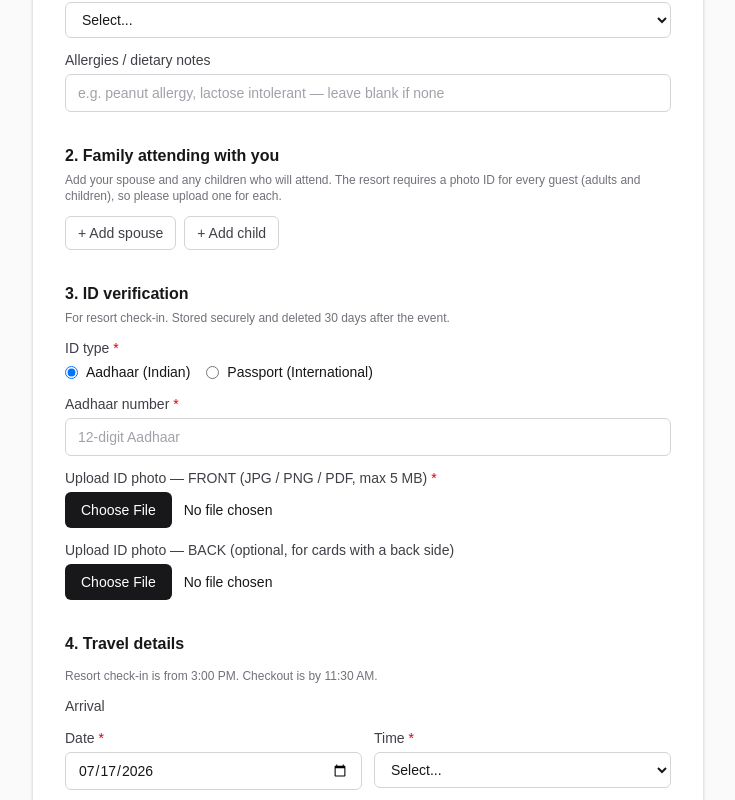
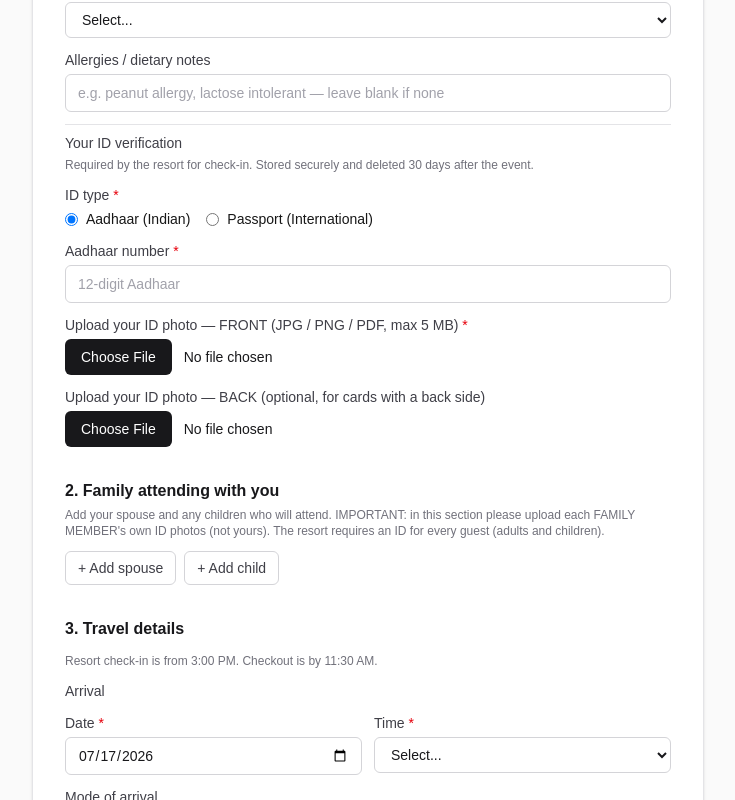
Before and after one commit to wildtint/aloha-reunion, a Next.js app: page /register in a window 1280 px wide. Shown: the part 580-1380 px from the top of the page, without its empty margins (272-1007 px from the left). Built offline with nearby package versions, Linux system fonts and the light colour scheme.

Commit message:
Move ID verification into Section 1; label member ID uploads as Spouses/Childs to prevent confusion

```diff
--- a/app/_components/RegistrationForm.tsx
+++ b/app/_components/RegistrationForm.tsx
@@ -304,14 +304,152 @@ export default function RegistrationForm({
                   className={inputCls}
                 />
               </Field>
+
+              <div className="pt-2 border-t border-zinc-200 space-y-3">
+                <p className="text-sm font-medium text-zinc-700">
+                  Your ID verification
+                </p>
+                <p className="text-xs text-zinc-500 -mt-2">
+                  Required by the resort for check-in. Stored securely and deleted
+                  30 days after the event.
+                </p>
+
+                <Field label="ID type" required>
+                  <div className="flex gap-4 mt-1">
+                    <label className="flex items-center gap-2 text-sm">
+                      <input
+                        type="radio"
+                        name="id_type"
+                        value="aadhaar"
+                        checked={idType === "aadhaar"}
+                        onChange={() => setIdType("aadhaar")}
+                        required
+                      />
+                      Aadhaar (Indian)
+                    </label>
+                    <label className="flex items-center gap-2 text-sm">
+                      <input
+                        type="radio"
+                        name="id_type"
+                        value="passport"
+                        checked={idType === "passport"}
+                        onChange={() => setIdType("passport")}
+                      />
+                      Passport (International)
+                    </label>
+                  </div>
+                </Field>
+
+                {idType === "aadhaar" ? (
+                  <Field label="Aadhaar number" required>
+                    <input
+                      name="id_number"
+                      required
+                      pattern="[0-9\s]{12,14}"
+                      placeholder="12-digit Aadhaar"
+                      defaultValue={initial?.id_type === "aadhaar" ? initial?.id_number : ""}
+                      className={inputCls}
+                    />
+                  </Field>
+                ) : (
+                  <>
+                    <Field label="Passport number" required>
+                      <input
+                        name="id_number"
+                        required
+                        defaultValue={initial?.id_type === "passport" ? initial?.id_number : ""}
+                        className={inputCls}
+                      />
+                    </Field>
+                    <p className="text-xs text-zinc-500 -mt-1">
+                      Passport country: <strong>{residenceCountry || "—"}</strong>{" "}
+                      (taken from your country of residence above).
+                    </p>
+                  </>
+                )}
+
+                <Field
+                  label={
+                    mode === "edit" && initial?.has_existing_id_document
+                      ? "Replace your ID photo — FRONT (optional)"
+                      : "Upload your ID photo — FRONT (JPG / PNG / PDF, max 5 MB)"
+                  }
+                  required={mode === "create"}
+                >
+                  <input
+                    name="id_document"
+                    type="file"
+                    accept="image/jpeg,image/png,image/webp,application/pdf"
+                    required={mode === "create"}
+                    className="block w-full text-sm text-zinc-600 file:mr-3 file:py-2 file:px-4 file:rounded-md file:border-0 file:bg-zinc-900 file:text-white hover:file:bg-zinc-700"
+                  />
+                  {mode === "edit" && initial?.has_existing_id_document && (
+                    <p className="text-xs text-zinc-500 mt-1">
+                      Front already on file. Uploading a new file will replace it.
+                    </p>
+                  )}
+                </Field>
+
+                <Field
+                  label={
+                    mode === "edit" && initial?.has_existing_id_document_back
+                      ? "Replace your ID photo — BACK (optional)"
+                      : "Upload your ID photo — BACK (optional, for cards with a back side)"
+                  }
+                >
+                  <input
+                    name="id_document_back"
+                    type="file"
+                    accept="image/jpeg,image/png,image/webp,application/pdf"
+                    className="block w-full text-sm text-zinc-600 file:mr-3 file:py-2 file:px-4 file:rounded-md file:border-0 file:bg-zinc-900 file:text-white hover:file:bg-zinc-700"
+                  />
+                  {mode === "edit" && initial?.has_existing_id_document_back && (
+                    <p className="text-xs text-zinc-500 mt-1">
+                      Back already on file. Uploading a new file will replace it.
+                    </p>
+                  )}
+                </Field>
+
+                {isInternational && (
+                  <>
+                    <div className="bg-amber-50 border border-amber-200 text-amber-900 text-sm rounded-md p-3">
+                      <strong>For international guests:</strong> the resort also
+                      requires a clear photo of your <strong>VISA page</strong>{" "}
+                      for check-in. Please upload it below.
+                    </div>
+                    <Field
+                      label={
+                        mode === "edit" && initial?.has_existing_visa_document
+                          ? "Replace your VISA page photo (optional)"
+                          : "Upload your VISA page photo (required)"
+                      }
+                      required={mode === "create"}
+                    >
+                      <input
+                        name="visa_document"
+                        type="file"
+                        accept="image/jpeg,image/png,image/webp,application/pdf"
+                        required={mode === "create"}
+                        className="block w-full text-sm text-zinc-600 file:mr-3 file:py-2 file:px-4 file:rounded-md file:border-0 file:bg-zinc-900 file:text-white hover:file:bg-zinc-700"
+                      />
+                      {mode === "edit" && initial?.has_existing_visa_document && (
+                        <p className="text-xs text-zinc-500 mt-1">
+                          A VISA document is already on file. Uploading a new
+                          file will replace it.
+                        </p>
+                      )}
+                    </Field>
+                  </>
+                )}
+              </div>
             </Section>
 
             <Section
               title="2. Family attending with you"
               subtitle={
                 isInternational
-                  ? "Add your spouse and any children who will attend. The resort requires a photo ID for every guest (adults and children). As your country of residence is outside India, please also upload each guest's VISA page."
-                  : "Add your spouse and any children who will attend. The resort requires a photo ID for every guest (adults and children), so please upload one for each."
+                  ? "Add your spouse and any children who will attend. IMPORTANT: in this section please upload each FAMILY MEMBER's own ID photos (not yours). The resort requires an ID for every guest (adults and children). As your country of residence is outside India, please also upload each guest's VISA page."
+                  : "Add your spouse and any children who will attend. IMPORTANT: in this section please upload each FAMILY MEMBER's own ID photos (not yours). The resort requires an ID for every guest (adults and children)."
               }
             >
               {members.map((m, idx) => (
@@ -400,144 +538,7 @@ export default function RegistrationForm({
               </div>
             </Section>
 
-            <Section
-              title="3. ID verification"
-              subtitle={
-                mode === "edit"
-                  ? "Update your ID photo only if you want to replace it. Leave the file field empty to keep the one already on file."
-                  : "For resort check-in. Stored securely and deleted 30 days after the event."
-              }
-            >
-              <Field label="ID type" required>
-                <div className="flex gap-4 mt-1">
-                  <label className="flex items-center gap-2 text-sm">
-                    <input
-                      type="radio"
-                      name="id_type"
-                      value="aadhaar"
-                      checked={idType === "aadhaar"}
-                      onChange={() => setIdType("aadhaar")}
-                      required
-                    />
-                    Aadhaar (Indian)
-                  </label>
-                  <label className="flex items-center gap-2 text-sm">
-                    <input
-                      type="radio"
-                      name="id_type"
-                      value="passport"
-                      checked={idType === "passport"}
-                      onChange={() => setIdType("passport")}
-                    />
-                    Passport (International)
-                  </label>
-                </div>
-              </Field>
-
-              {idType === "aadhaar" ? (
-                <Field label="Aadhaar number" required>
-                  <input
-                    name="id_number"
-                    required
-                    pattern="[0-9\s]{12,14}"
-                    placeholder="12-digit Aadhaar"
-                    defaultValue={initial?.id_type === "aadhaar" ? initial?.id_number : ""}
-                    className={inputCls}
-                  />
-                </Field>
-              ) : (
-                <>
-                  <Field label="Passport number" required>
-                    <input
-                      name="id_number"
-                      required
-                      defaultValue={initial?.id_type === "passport" ? initial?.id_number : ""}
-                      className={inputCls}
-                    />
-                  </Field>
-                  <p className="text-xs text-zinc-500 -mt-1">
-                    Passport country: <strong>{residenceCountry || "—"}</strong> (taken
-                    from your country of residence above).
-                  </p>
-                </>
-              )}
-
-              <Field
-                label={
-                  mode === "edit" && initial?.has_existing_id_document
-                    ? "Replace ID photo — FRONT (optional)"
-                    : "Upload ID photo — FRONT (JPG / PNG / PDF, max 5 MB)"
-                }
-                required={mode === "create"}
-              >
-                <input
-                  name="id_document"
-                  type="file"
-                  accept="image/jpeg,image/png,image/webp,application/pdf"
-                  required={mode === "create"}
-                  className="block w-full text-sm text-zinc-600 file:mr-3 file:py-2 file:px-4 file:rounded-md file:border-0 file:bg-zinc-900 file:text-white hover:file:bg-zinc-700"
-                />
-                {mode === "edit" && initial?.has_existing_id_document && (
-                  <p className="text-xs text-zinc-500 mt-1">
-                    Front already on file. Uploading a new file will replace it.
-                  </p>
-                )}
-              </Field>
-
-              <Field
-                label={
-                  mode === "edit" && initial?.has_existing_id_document_back
-                    ? "Replace ID photo — BACK (optional)"
-                    : "Upload ID photo — BACK (optional, for cards with a back side)"
-                }
-              >
-                <input
-                  name="id_document_back"
-                  type="file"
-                  accept="image/jpeg,image/png,image/webp,application/pdf"
-                  className="block w-full text-sm text-zinc-600 file:mr-3 file:py-2 file:px-4 file:rounded-md file:border-0 file:bg-zinc-900 file:text-white hover:file:bg-zinc-700"
-                />
-                {mode === "edit" && initial?.has_existing_id_document_back && (
-                  <p className="text-xs text-zinc-500 mt-1">
-                    Back already on file. Uploading a new file will replace it.
-                  </p>
-                )}
-              </Field>
-
-              {isInternational && (
-                <>
-                  <div className="bg-amber-50 border border-amber-200 text-amber-900 text-sm rounded-md p-3">
-                    <strong>For international guests:</strong> the resort also
-                    requires a clear photo of your <strong>VISA page</strong>
-                    {" "}for check-in. Please upload it below.
-                  </div>
-                  <Field
-                    label={
-                      mode === "edit" && initial?.has_existing_visa_document
-                        ? "Replace your VISA page photo (optional — leave empty to keep existing)"
-                        : "Upload your VISA page photo (JPG / PNG / PDF, max 5 MB)"
-                    }
-                    required={mode === "create"}
-                  >
-                    <input
-                      name="visa_document"
-                      type="file"
-                      accept="image/jpeg,image/png,image/webp,application/pdf"
-                      required={mode === "create"}
-                      className="block w-full text-sm text-zinc-600 file:mr-3 file:py-2 file:px-4 file:rounded-md file:border-0 file:bg-zinc-900 file:text-white hover:file:bg-zinc-700"
-                    />
-                    {mode === "edit" && initial?.has_existing_visa_document && (
-                      <p className="text-xs text-zinc-500 mt-1">
-                        A VISA document is already on file. Uploading a new file
-                        will replace it.
-                      </p>
-                    )}
-                  </Field>
-                </>
-              )}
-            </Section>
-
-            <Section title="4. Travel details">
+            <Section title="3. Travel details">
               <p className="text-xs text-zinc-500">
                 Resort check-in is from 3:00 PM. Checkout is by 11:30 AM.
               </p>
@@ -633,7 +634,7 @@ export default function RegistrationForm({
               </div>
             </Section>
 
-            <Section title="5. Pickup from airport / station">
+            <Section title="4. Pickup from airport / station">
               <Field label="Do you need a pickup arranged?">
                 <div className="flex gap-4 mt-1">
                   <label className="flex items-center gap-2 text-sm">
@@ -716,7 +717,7 @@ export default function RegistrationForm({
             </Section>
 
             <Section
-              title="6. Event participation"
+              title="5. Event participation"
               subtitle="For each option, please tell us how many people from your family will attend so the resort can plan accurately."
             >
               <YesNoPax
@@ -751,7 +752,7 @@ export default function RegistrationForm({
             </Section>
 
             <Section
-              title="7. Driver accommodation"
+              title="6. Driver accommodation"
               subtitle="If you are travelling with a personal driver, please let us know if they need a place to stay during the event."
             >
               <Field label="Do you need accommodation arranged for your driver?">
@@ -782,7 +783,7 @@ export default function RegistrationForm({
               </Field>
             </Section>
 
-            <Section title="8. Anything else?">
+            <Section title="7. Anything else?">
               <Field label="Notes for the organizer">
                 <textarea
                   name="notes"
@@ -898,15 +899,15 @@ function MemberVisaUpload({
   mode: Mode;
 }) {
   const hasExisting = !!member.has_existing_visa_document;
-  // VISA required for every guest on first registration
   const required = mode === "create" && !hasExisting;
+  const owner = member.type === "spouse" ? "Spouse's" : "Child's";
 
   return (
     <Field
       label={
         hasExisting
-          ? "Replace VISA page photo (optional — leave empty to keep existing)"
-          : "Upload VISA page photo (required)"
+          ? `Replace ${owner} VISA page photo (optional)`
+          : `Upload ${owner} VISA page photo (required)`
       }
       required={required}
     >
@@ -937,16 +938,16 @@ function MemberIdUpload({
 }) {
   const hasFront = !!member.has_existing_id_document;
   const hasBack = !!member.has_existing_id_document_back;
-  // Front required for every guest (adults and children) on first registration
   const frontRequired = mode === "create" && !hasFront;
+  const owner = member.type === "spouse" ? "Spouse's" : "Child's";
 
   return (
     <>
       <Field
         label={
           hasFront
-            ? "Replace ID photo — FRONT (optional)"
-            : "Upload ID photo — FRONT (required)"
+            ? `Replace ${owner} ID photo — FRONT (optional)`
+            : `Upload ${owner} ID photo — FRONT (required)`
         }
         required={frontRequired}
       >
@@ -967,8 +968,8 @@ function MemberIdUpload({
       <Field
         label={
           hasBack
-            ? "Replace ID photo — BACK (optional)"
-            : "Upload ID photo — BACK (optional, for cards with a back side)"
+            ? `Replace ${owner} ID photo — BACK (optional)`
+            : `Upload ${owner} ID photo — BACK (optional, for cards with a back side)`
         }
       >
         <input
```
